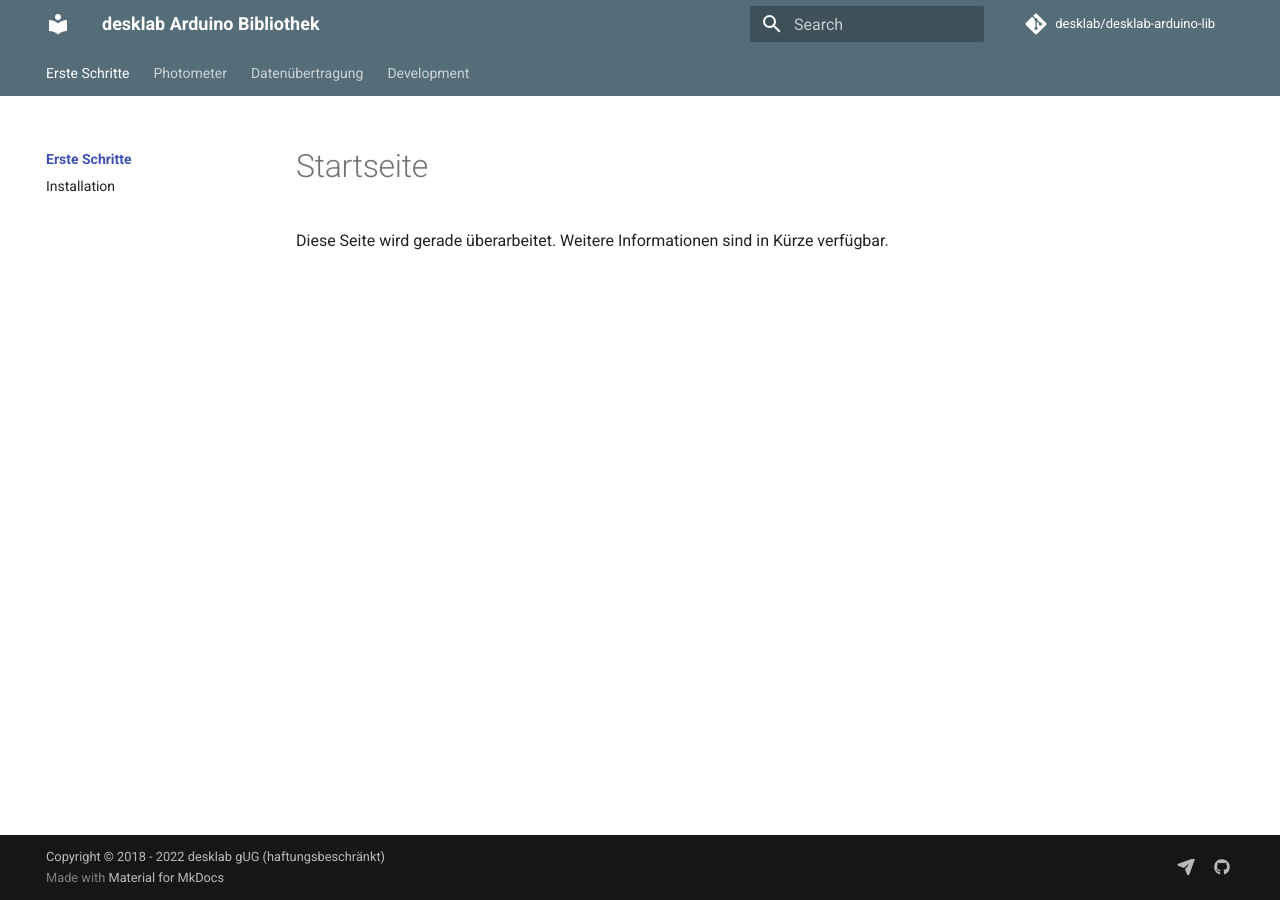
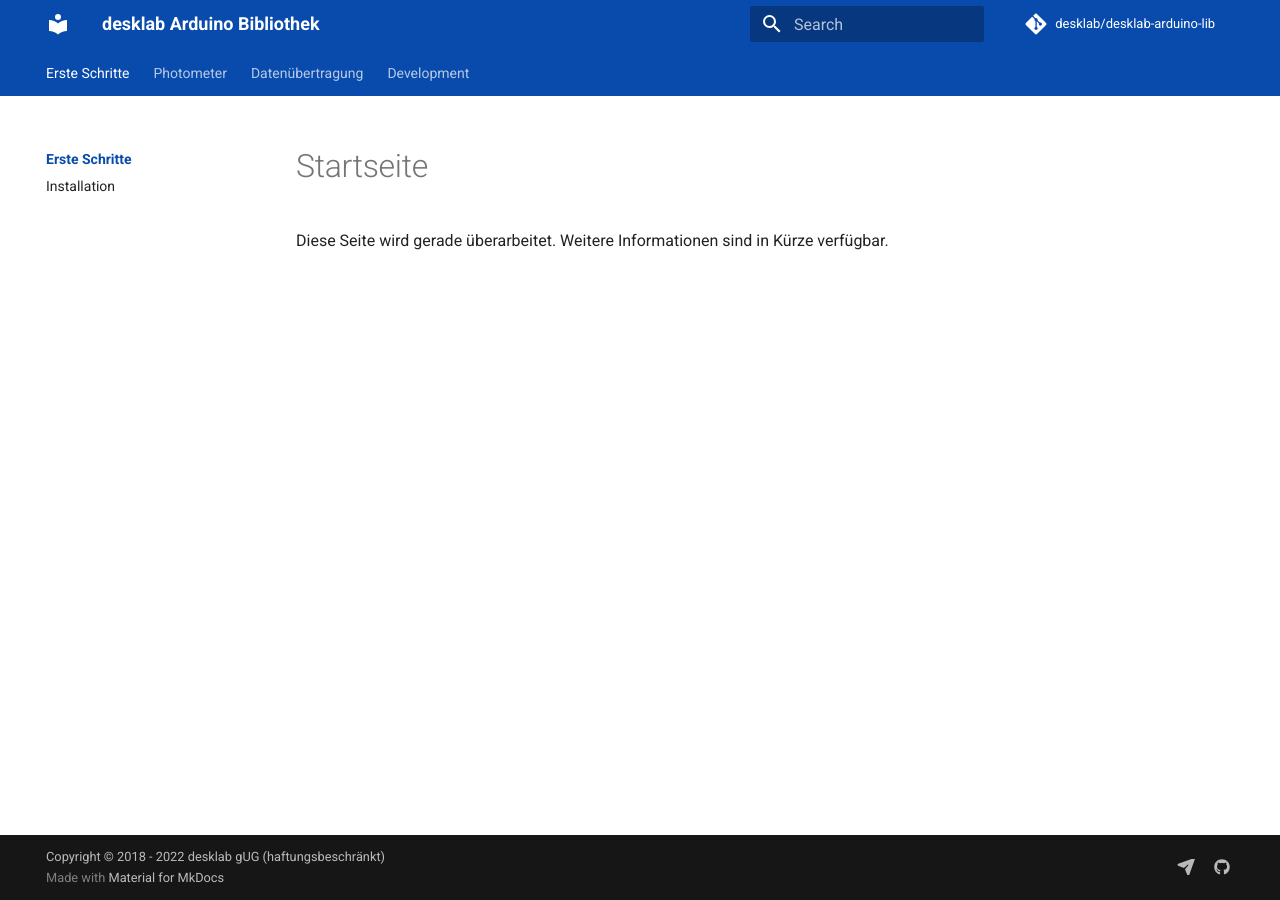
Before and after one commit to desklab/desklab-arduino-lib, an MkDocs documentation site: the page built from docs/index.md, in a window 1280 px wide. Built offline with MkDocs 1.6.1 and Material for MkDocs 9.7.7, drawn with Linux system fonts in a browser that asks for light colours; comment, search, counter and statistics services are not loaded; the version menu is left out.

Commit message:
setup custom css

```diff
--- /dev/null
+++ b/docs/stylesheets/style.css
@@ -0,0 +1,5 @@
+:root {
+  --md-primary-fg-color:        #094BAC;
+  --md-primary-fg-color--light: #094BAC;
+  --md-primary-fg-color--dark:  #094BAC;
+}
--- a/mkdocs.yml
+++ b/mkdocs.yml
@@ -4,13 +4,14 @@
   name: material
   icon:
     repo: fontawesome/brands/git-alt
-  palette:
-    primary: blue grey
   features:
     - navigation.tabs
     - navigation.tracking
     - navigation.sections
     - navigation.indexes
+
+extra_css:
+  - stylesheets/style.css
 
 nav:
 - Erste Schritte:
```
